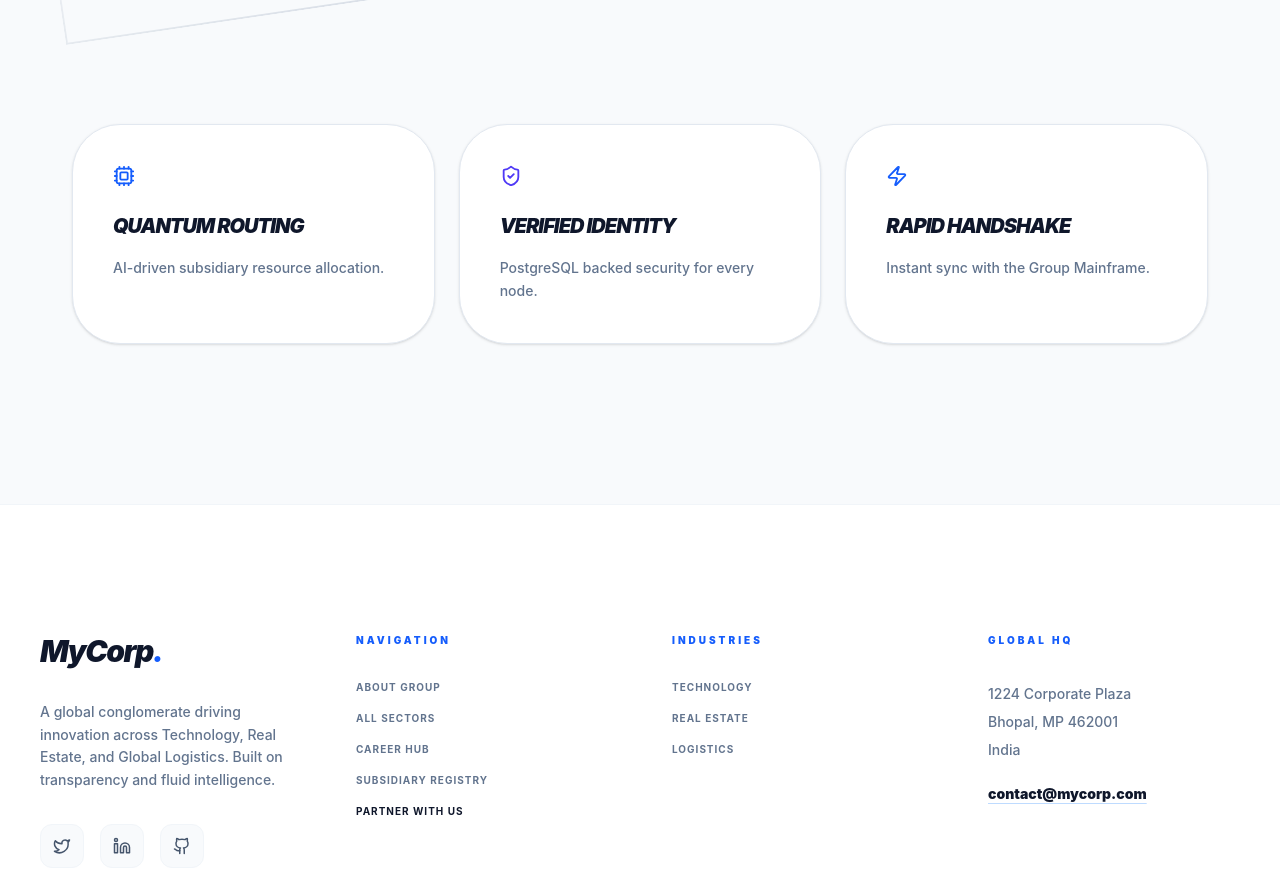
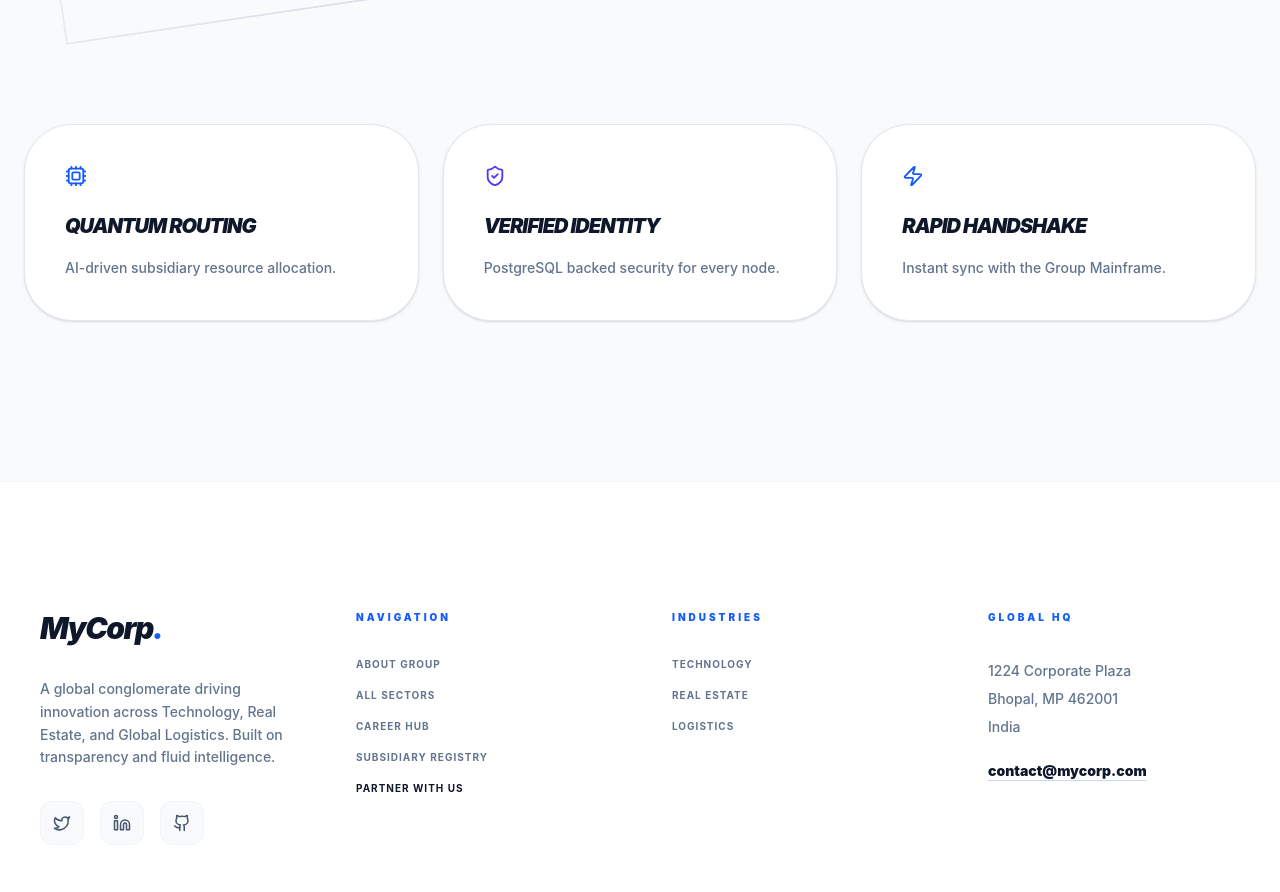
Before and after one commit to AkPrajapati8719/mycorp---frontend, a Next.js app: page /subsidiaries in a window 1280 px wide. Shown: the part 843-1735 px from the top of the page. Built offline with nearby package versions, Linux system fonts and the light colour scheme; no server answers.

Commit message:
subsidary ui udpate

```diff
--- a/src/app/subsidiaries/page.tsx
+++ b/src/app/subsidiaries/page.tsx
@@ -145,7 +145,7 @@ export default function SubsidiaryRegistry() {
       {/* 🆕 SUBSIDIARY DOSSIER MODAL */}
       <AnimatePresence>
         {selectedSub && (
-          <div className="fixed inset-0 z-[200] flex items-center justify-center p-4 md:p-6">
+          <div className="fixed inset-0 z-[200] flex items-center justify-center p-20 md:p-6">
             <motion.div
               initial={{ opacity: 0 }} animate={{ opacity: 1 }} exit={{ opacity: 0 }}
               onClick={() => setSelectedSub(null)}
@@ -221,7 +221,7 @@ export default function SubsidiaryRegistry() {
       </AnimatePresence>
 
       {/* 🚀 TIER 3: SYSTEM CAPABILITIES CARDS */}
-      <section className="max-w-7xl mx-auto px-18 pb-20">
+      <section className="max-w-7xl mx-auto px-6 pb-20">
         <div className="grid grid-cols-1 md:grid-cols-3 gap-6">
           {[
             { title: "Quantum Routing", desc: "AI-driven subsidiary resource allocation.", icon: <Cpu size={22}/>, color: "blue" },
```
